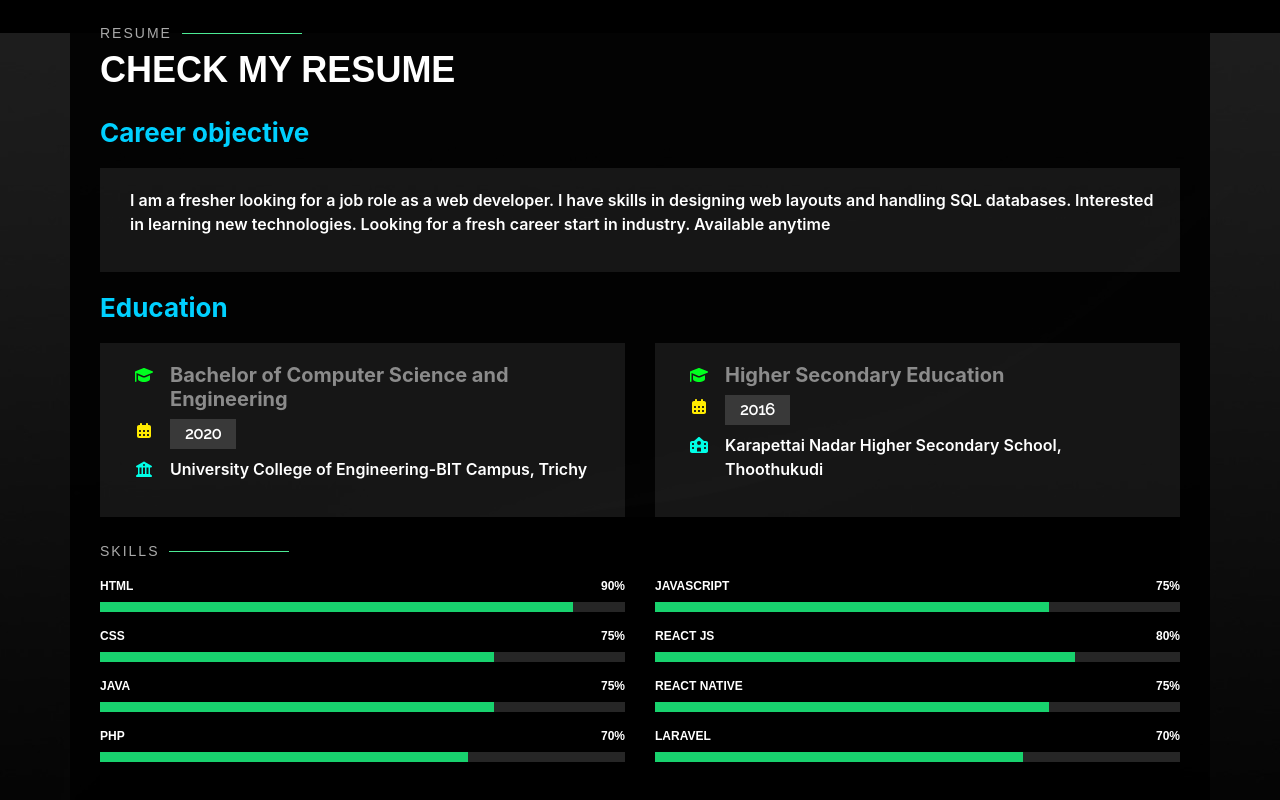
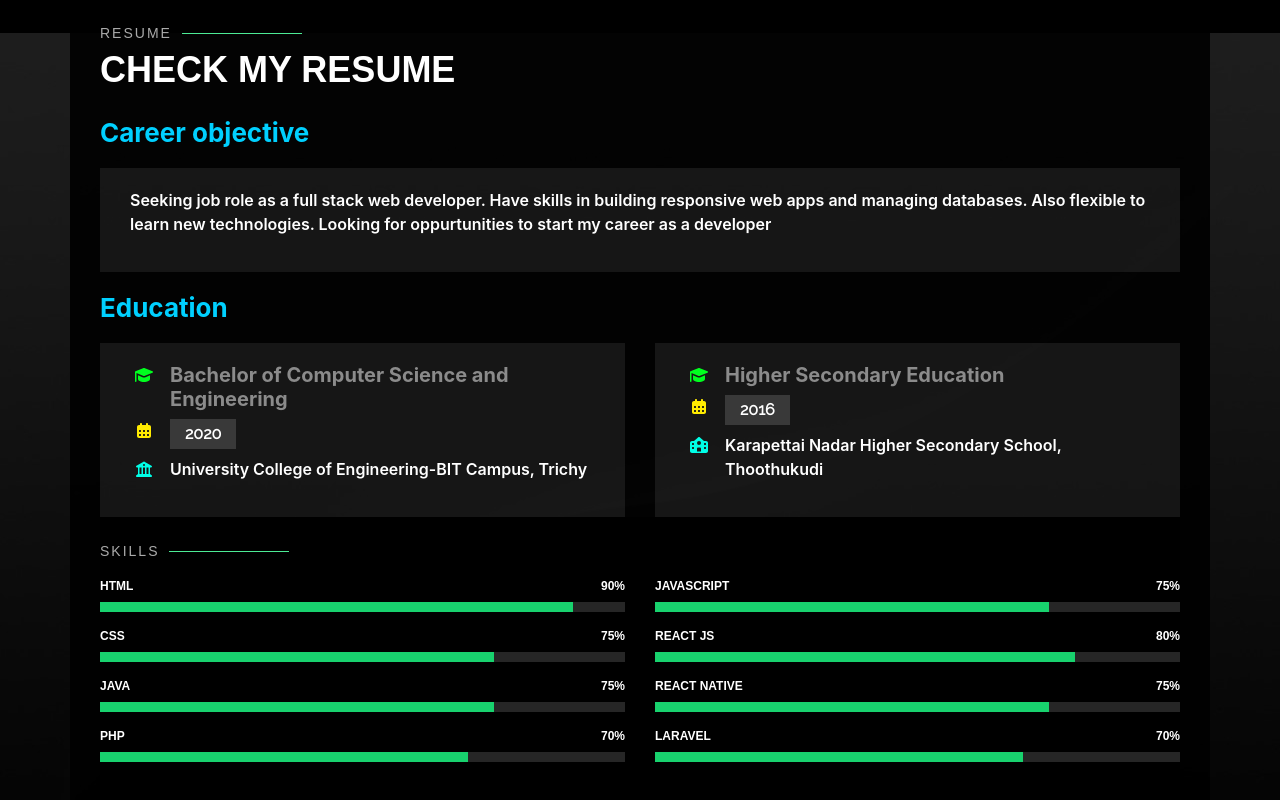
Before and after one commit to VigneshAjay98/my-website, a plain HTML site: page index.html in a window 1280 px wide. Shown: the part 1937-2737 px from the top of the page. Drawn offline with nearby package versions, Linux system fonts and the light colour scheme; a web font is replaced by a local one.

Commit message:
Changed objective

```diff
--- a/index.html
+++ b/index.html
@@ -201,7 +201,7 @@
     <div class="row">
       <div class="col-lg-12 d-flex align-items-stretch">
           <div class="info-box">
-            <p>I am a fresher looking for a job role as a web developer. I have skills in designing web layouts and handling SQL databases. Interested in learning new technologies. Looking for a fresh career start in industry. Available anytime
+            <p>Seeking job role as a full stack web developer. Have skills in building responsive web apps and managing databases. Also flexible to learn new technologies. Looking for oppurtunities to start my career as a developer
             </p>
           </div>
       </div>
```
